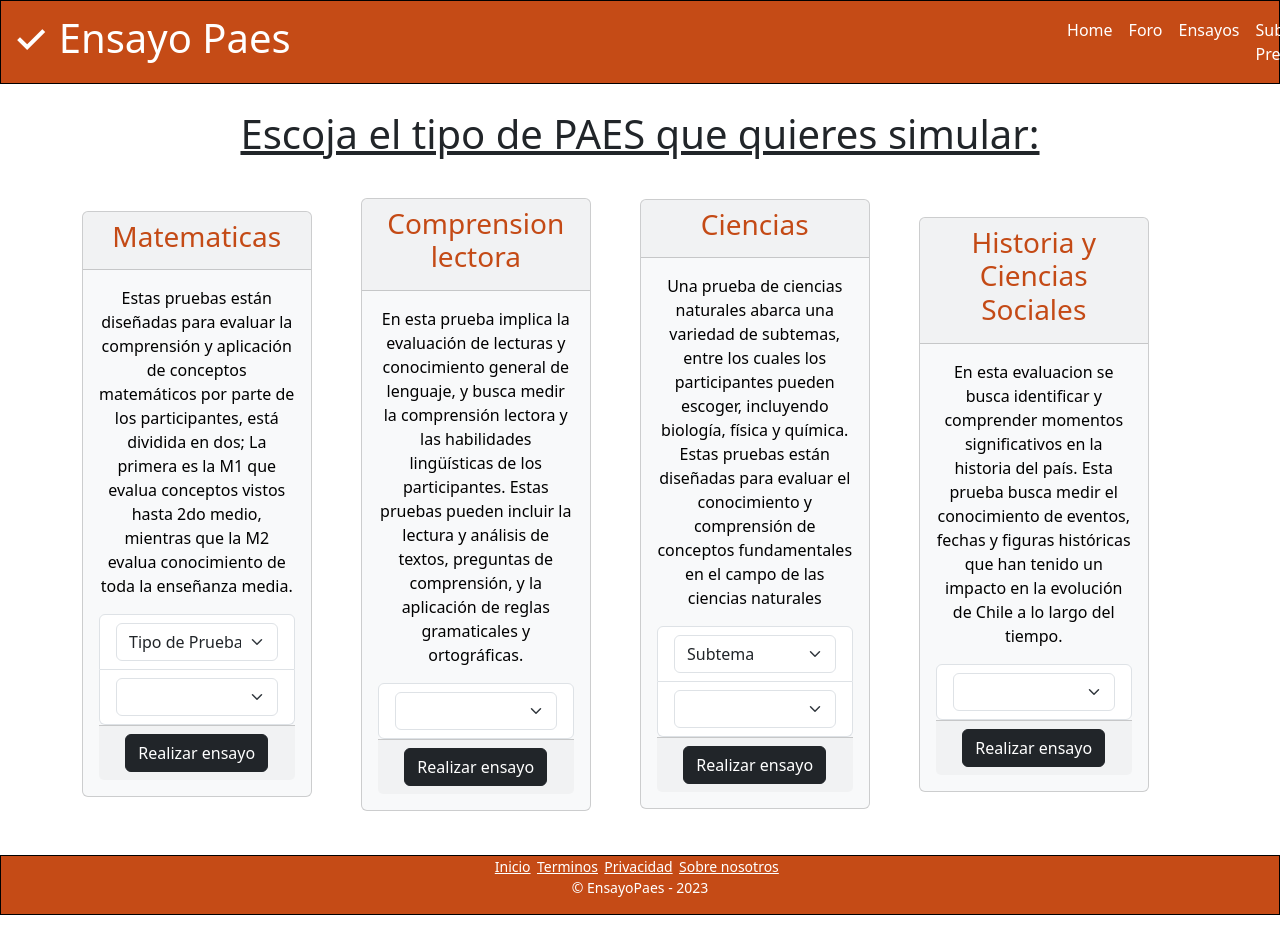
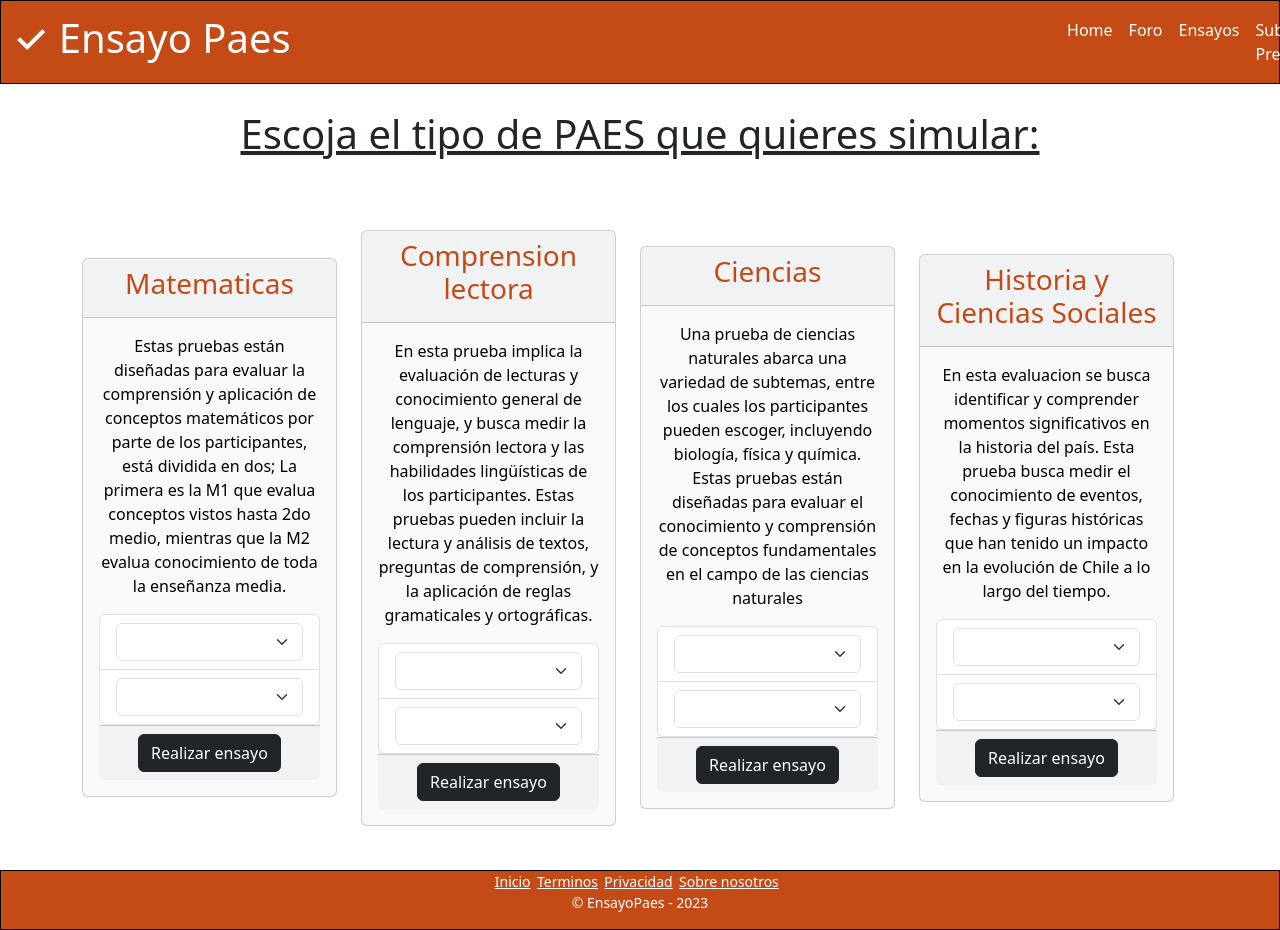
Before and after one commit to AllanVallejos/Paes, a Nuxt app in the folder front/: page /ensayo in a window 1280 px wide. Shown: the top 930 px of the page. Built offline with nearby package versions, Linux system fonts and the light colour scheme.

Commit message:
Arreglos en seleccion de PAES y en el timer

```diff
--- a/front/api.js
+++ b/front/api.js
@@ -42,6 +42,4 @@ export default class API{
             return error.response.data
         }
     }
-
-
 }
--- a/front/pages/ensayo.vue
+++ b/front/pages/ensayo.vue
@@ -1,10 +1,9 @@
 <template>
-
     <body>
 
         <div style="display: grid; place-items: center; margin-top: 2%;">
 
-            <h1 style="padding-bottom: 2.5%;"><u>Escoja el tipo de PAES que quieres simular:</u> </h1>
+            <h1 style="padding-bottom: 5%;"><u>Escoja el tipo de PAES que quieres simular:</u> </h1>
 
             <div class="container text-center">
 
@@ -12,14 +11,18 @@
 
                     <div class="col">
 
-                        <div class="card text-bg-light mb-4"  style="min-width: 80%; min-height: 70%; max-width: 90%; max-height: 70%;">
+                        <div class="card text-bg-light mb-4" style="min-width: 80%; min-height: 48vh; max-width: 100%;">
 
-                            <div class="card-header" style="color: #c03a00e9;"> <h3>Matematicas</h3></div>
+                            <div class="card-header" style="color: #c03a00e9;">
+                                <h3>Matematicas</h3>
+                            </div>
 
                             <div class="card-body">
 
-                                <p class="card-text">Estas pruebas están diseñadas para evaluar la comprensión y aplicación de conceptos matemáticos por parte de los participantes, está dividida en dos;
-                                    La primera es la M1 que evalua conceptos vistos hasta 2do medio, mientras que la M2 evalua conocimiento de toda la enseñanza media.</p>
+                                <p class="card-text">Estas pruebas están diseñadas para evaluar la comprensión y aplicación
+                                    de conceptos matemáticos por parte de los participantes, está dividida en dos;
+                                    La primera es la M1 que evalua conceptos vistos hasta 2do medio, mientras que la M2
+                                    evalua conocimiento de toda la enseñanza media.</p>
 
                                 <ul class="list-group list-item" style="text-align: left;">
 
@@ -27,21 +30,23 @@
 
                                         <li class="list-group-item">
 
-                                            <select class="form-select" aria-label="Default select example">
+                                            <select class="form-select" v-model="Matematicas"
+                                                aria-label="Default select example">
                                                 <option selected>Tipo de Prueba</option>
-                                                <option value="tema1">M1 Obligatoria</option>
-                                                <option value="tema2">M2 Electiva</option>
+                                                <option value="M1">M1 Obligatoria</option>
+                                                <option value="M2">M2 Electiva</option>
                                             </select>
 
                                         </li>
 
                                         <li class="list-group-item">
 
-                                            <select class="form-select" v-model="numPaginas" aria-label="Default select example">
-                                                <option selected>Numero de preguntas</option>
-                                                <option value= 25>25</option>
-                                                <option value= 45>45</option>
-                                                <option value= 65>65</option>
+                                            <select class="form-select" v-model="pMatematicas"
+                                                aria-label="Default select example">
+                                                <option hidden>Numero de preguntas</option>
+                                                <option value=25>25</option>
+                                                <option value=45>45</option>
+                                                <option value=65>65</option>
                                             </select>
                                         </li>
 
@@ -63,25 +68,37 @@
 
                     <div class="col">
 
-                        <div class="card text-bg-light mb-4"  style="min-width: 80%; min-height: 80%; max-width: 90%; max-height: 80%;">
+                        <div class="card text-bg-light mb-4" style="min-width: 100%; min-height: 48vh;">
 
-                            <div class="card-header" style="color: #c03a00e9;"> <h3>Comprension lectora</h3></div>
+                            <div class="card-header" style="color: #c03a00e9;">
+                                <h3>Comprension lectora</h3>
+                            </div>
 
                             <div class="card-body">
 
-                                <p class="card-text">En esta prueba implica la evaluación de lecturas y conocimiento general de lenguaje, y busca medir la comprensión lectora y
-                                     las habilidades lingüísticas de los participantes. Estas pruebas pueden incluir la lectura y análisis de textos, preguntas de comprensión, y
-                                     la aplicación de reglas gramaticales y ortográficas.</p>
+                                <p class="card-text">En esta prueba implica la evaluación de
+                                    lecturas y conocimiento general de lenguaje, y busca medir la comprensión lectora y
+                                    las habilidades lingüísticas de los participantes. Estas pruebas pueden incluir la
+                                    lectura y análisis de textos, preguntas de comprensión, y
+                                    la aplicación de reglas gramaticales y ortográficas. </p>
 
                                 <ul class="list-group list-item" style="text-align: left;">
 
                                     <li class="list-group-item">
+                                        <select class="form-select" v-model="Comprension">
+                                            <option selected>Conprension lectora</option>
+                                        </select>
 
-                                        <select class="form-select" v-model="numPaginas" aria-label="Default select example">
+                                    </li>
+
+                                    <li class="list-group-item">
+
+                                        <select class="form-select" v-model="pComprension"
+                                            aria-label="Default select example">
                                             <option selected>Numero de preguntas</option>
-                                                <option value= 25>25</option>
-                                                <option value= 45>45</option>
-                                                <option value= 65>65</option>
+                                            <option value=25>25</option>
+                                            <option value=45>45</option>
+                                            <option value=65>65</option>
                                         </select>
 
                                     </li>
@@ -102,44 +119,48 @@
 
                     <div class="col">
 
-                        <div class="card text-bg-light mb-4" style="min-width: 80%; min-height: 70%; max-width: 90%; max-height: 70%;">
+                        <div class="card text-bg-light mb-4" style="min-width: 100%; min-height: 48vh;">
 
-                            <div class="card-header" style="color: #c03a00e9;"> <h3>Ciencias</h3></div>
+                            <div class="card-header" style="color: #c03a00e9;">
+                                <h3>Ciencias</h3>
+                            </div>
 
                             <div class="card-body">
 
-                                <p class="card-text"> Una prueba de ciencias naturales abarca una variedad de subtemas, entre los cuales los participantes pueden escoger,
-                                    incluyendo biología, física y química. Estas pruebas están diseñadas para evaluar el conocimiento y comprensión de conceptos fundamentales
+                                <p class="card-text"> Una prueba de ciencias naturales abarca una variedad de subtemas,
+                                    entre los cuales los participantes pueden escoger,
+                                    incluyendo biología, física y química. Estas pruebas están diseñadas para evaluar el
+                                    conocimiento y comprensión de conceptos fundamentales
                                     en el campo de las ciencias naturales</p>
 
                                 <ul class="list-group list-item" style="text-align: left;">
 
                                     <li class="list-group-item">
 
-                                        <select class="form-select" aria-label="Default select example">
-                                            <option selected>Subtema</option>
-                                            <option value="tema1">Biologia</option>
-                                            <option value="tema2">Fisica</option>
-                                            <option value="tema3">Quimica</option>
+                                        <select class="form-select" v-model="Ciencias" aria-label="Default select example">
+                                            <option selected-disable>Subtema</option>
+                                            <option value="CB">Biologia</option>
+                                            <option value="CF">Fisica</option>
+                                            <option value="CQ">Quimica</option>
                                         </select>
 
                                     </li>
 
                                     <li class="list-group-item">
 
-                                        <select class="form-select" v-model="numPaginas" aria-label="Default select example">
+                                        <select class="form-select" v-model="pCiencias" aria-label="Default select example">
                                             <option selected>Numero de preguntas</option>
-                                            <option value= 25>25</option>
-                                            <option value= 45>45</option>
-                                            <option value= 65>65</option>
-                                            <option value= 80>80</option>
+                                            <option value=25>25</option>
+                                            <option value=45>45</option>
+                                            <option value=65>65</option>
+                                            <option value=80>80</option>
                                         </select>
 
                                     </li>
 
                                 </ul>
 
-                                <div class="card-footer">
+                                <div class="card-footer" style="position: relative; bottom: 0;">
 
                                     <a href="#" class="btn btn-dark" @click="crearEnsayo">Realizar ensayo</a>
 
@@ -153,24 +174,34 @@
 
                     <div class="col">
 
-                        <div class="card text-bg-light mb-4" style="min-width: 80%; min-height: 70%; max-width: 90%; max-height: 70%;">
+                        <div class="card text-bg-light mb-4" style="min-width: 100%; min-height: 48vh;">
 
-                            <div class="card-header" style="color: #c03a00e9;"> <h3>Historia y Ciencias Sociales</h3></div>
+                            <div class="card-header" style="color: #c03a00e9;">
+                                <h3>Historia y Ciencias Sociales</h3>
+                            </div>
 
                             <div class="card-body">
 
-                                <p class="card-text" >En esta evaluacion se busca identificar y comprender momentos significativos en la historia del país. Esta prueba busca medir el conocimiento de eventos,
-                                    fechas y figuras históricas que han tenido un impacto en la evolución de Chile a lo largo del tiempo. </p>
+                                <p class="card-text">En esta evaluacion se busca identificar y comprender momentos
+                                    significativos en la historia del país. Esta prueba busca medir el conocimiento de
+                                    eventos,
+                                    fechas y figuras históricas que han tenido un impacto en la evolución de Chile a lo
+                                    largo del tiempo.</p>
 
                                 <ul class="list-group list-item" style="text-align: left;">
 
                                     <li class="list-group-item">
+                                        <select class="form-select" v-model="Historia">
+                                            <option selected>Historia</option>
+                                        </select>
+                                    </li>
 
-                                        <select class="form-select" v-model="numPaginas" aria-label="Default select example">
-                                            <option selected>Numero de preguntas</option>
-                                            <option value= 25>25</option>
-                                            <option value= 45>45</option>
-                                            <option value= 65>65</option>
+                                    <li class="list-group-item">
+                                        <select class="form-select" v-model="pHistoria" aria-label="Default select example">
+                                            <option disabled>Numero de preguntas</option>
+                                            <option value=25>25</option>
+                                            <option value=45>45</option>
+                                            <option value=65>65</option>
                                         </select>
 
                                     </li>
@@ -196,36 +227,98 @@
         </div>
 
     </body>
-
 </template>
 
 <script>
-    import {tienda} from "../store/store"
+import { tienda } from "../store/store"
 
-    export default{
+export default {
 
-        data(){
+    data() {
 
-            return{
+        return {
 
             todoTienda: tienda(),
             numPaginas: 0,
-                asignatura: ''
+            asignatura: '',
+
+            Matematicas: '',
+            Ciencias: '',
+
+            pComprension: 0,
+            pMatematicas: 0,
+            pCiencias: 0,
+            pHistoria: 0
         }
 
     },
 
-        methods:{
+    methods: {
 
-            crearEnsayo(){
+        crearEnsayo() {
+            // Verifica que al menos uno de los selectores haya sido seleccionado
+            if (this.Matematicas || this.Ciencias || this.Comprension || this.Historia) {
 
-                this.todoTienda.paginas = this.numPaginas
-                console.log(this.todoTienda.paginas)
-                this.$router.push({ path: '/insideensayo' })
+                if (this.Matematicas) {
 
+                    if (this.pMatematicas != 0) {
+
+                        this.todoTienda.paginas = this.pMatematicas;
+                        this.todoTienda.tipo = this.Matematicas;
+                        console.log(this.todoTienda.paginas);
+                        this.$router.push({ path: "/insideensayo" });
+
+                    } else {
+                        alert("Falta escoger la cantidad de preguntas")
+                    }
+
+                } else if (this.Ciencias) {
+
+                    if (this.pCiencias != 0) {
+
+                        this.todoTienda.paginas = this.pCiencias;
+                        this.todoTienda.tipo = this.Ciencias;
+                        console.log(this.todoTienda.paginas);
+                        this.$router.push({ path: "/insideensayo" });
+
+                    } else {
+                        alert("Falta escoger la cantidad de preguntas")
+                    }
+
+                } else if (this.Comprension) {
+                    if (this.pComprension != 0) {
+
+                        this.todoTienda.paginas = this.pComprension;
+                        this.todoTienda.tipo = 'CL';
+                        console.log(this.todoTienda.paginas);
+                        this.$router.push({ path: "/insideensayo" });
+
+                    } else {
+                        alert("Falta escoger la cantidad de preguntas")
+                    }
+
+
+                } else if (this.Historia) {
+
+                    if (this.pHistoria != 0) {
+
+                        this.todoTienda.paginas = this.pHistoria;
+                        this.todoTienda.tipo = 'HC';
+                        console.log(this.todoTienda.paginas);
+                        this.$router.push({ path: "/insideensayo" });
+
+                    } else {
+                        alert("Falta escoger la cantidad de preguntas")
+                    }
+
+                }
+
+            } else {
+                alert("Por favor, seleccione una de las PAES para realizar.");
             }
         }
     }
+};
 
 
 </script>
--- a/front/pages/subirPreguntas.vue
+++ b/front/pages/subirPreguntas.vue
@@ -9,6 +9,10 @@
         <option value="M1">Competencia Matemática M1</option>
         <option value="M2">Competencia Matemática M2</option>
         <option value="HC">Historia y Ciencias Sociales</option>
+        <option value="CN">Ciencias</option>
+        <option value="CF">Fisica</option>
+        <option value="CQ">Quimica</option>
+        <option value="CB">Biologia</option>
       </select>
     </div>
 
```
Also changed, not shown: front/pages/insideensayo.vue (+49 -19 lines), 2 other files (tests, documents, lock files or other folders). Lines whose indentation alone changed are shown as unchanged.
